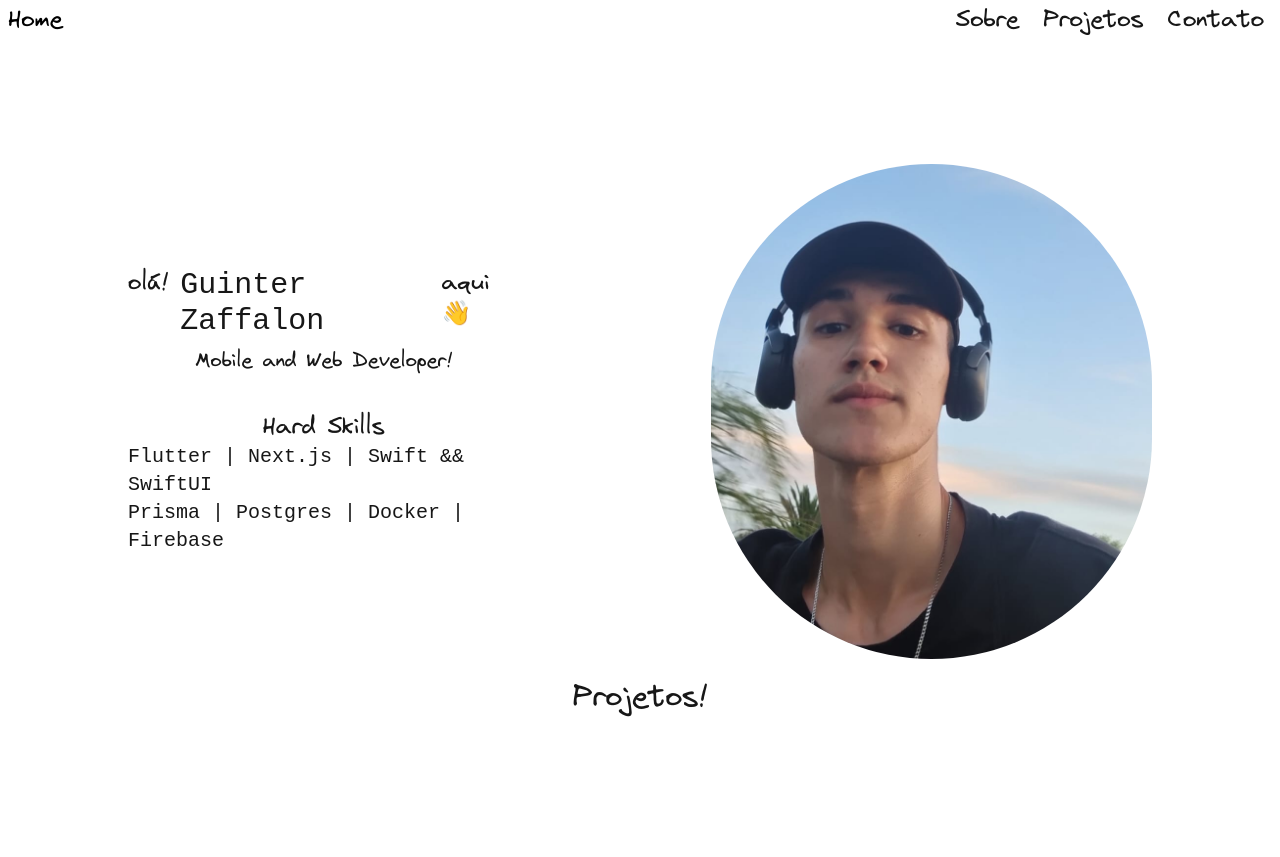
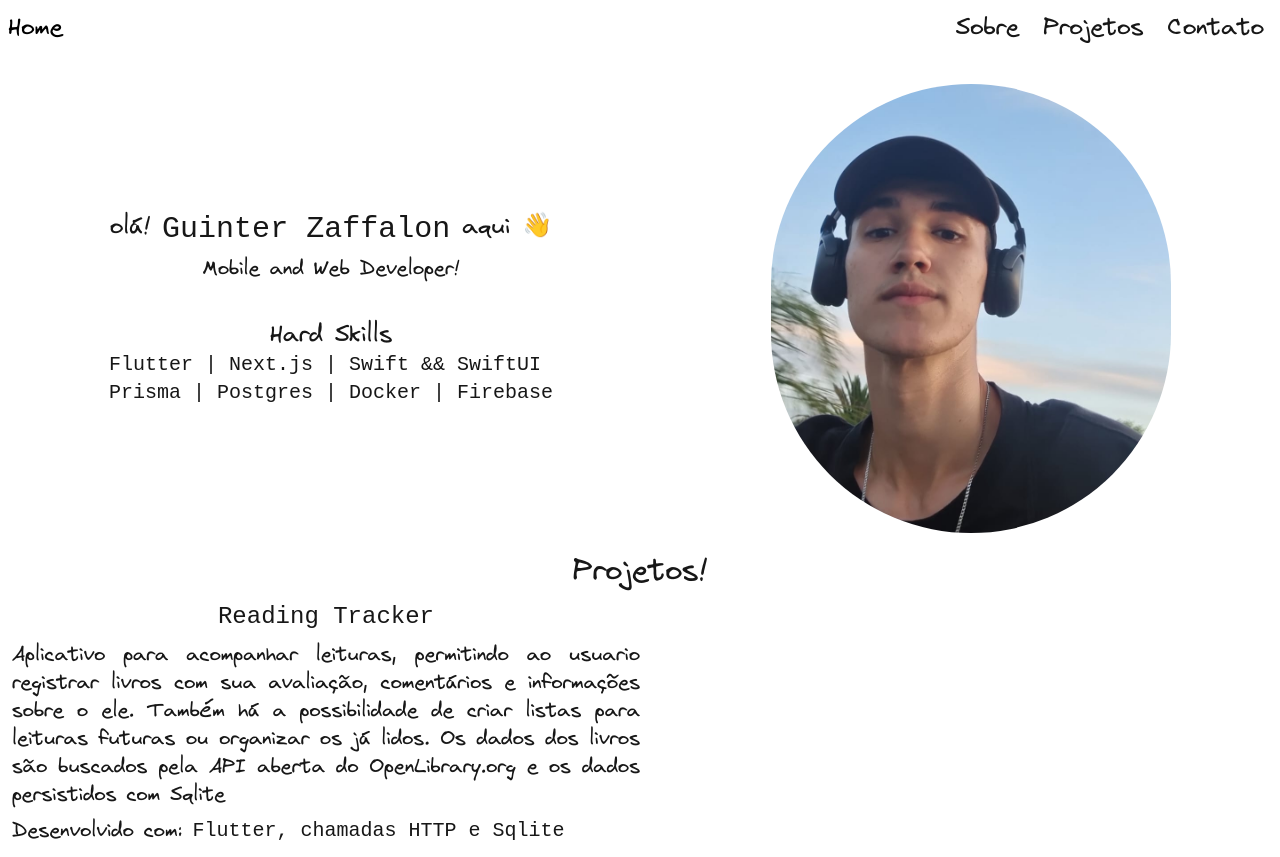
Before and after one commit to GuinterZaffalon/guinter-website, a Next.js app: page / in a window 1280 px wide. Before the commit the page ends 800 px from the top, so only its background shows below. Built offline with nearby package versions, Linux system fonts and the light colour scheme.

Commit message:
refatoração do front e começo do novo componente

```diff
--- a/src/app/componentes/header.tsx
+++ b/src/app/componentes/header.tsx
@@ -1,6 +1,6 @@
 export async function Header() {
     return(
-        <div className="flex justify-between pt-1">
+        <div className="flex justify-between mt-3">
             <div className="font-virgil text-black text-2xl pl-2">
                 Home
             </div>
--- a/src/app/componentes/readingTracker.tsx
+++ b/src/app/componentes/readingTracker.tsx
@@ -0,0 +1,18 @@
+export default function ReadingTracker() {
+    return (
+        <div className="w-full flex flex-row p-3">
+            <div className="flex flex-col w-1/2 gap-2">
+                <span className="text-2xl font-jetbrainsmono items-center justify-center flex">Reading Tracker</span>
+                <span className="text-xl font-virgil text-justify"> Aplicativo para acompanhar leituras, permitindo ao
+                    usuario registrar livros com sua avaliação, comentários
+                    e informações sobre o ele. Também há a possibilidade
+                    de criar listas para leituras futuras ou organizar os
+                    já lidos. Os dados dos livros são buscados pela API aberta do OpenLibrary.org e os dados persistidos com Sqlite</span>
+                <span className="text-xl font-virgil">Desenvolvido com: <span className="font-jetbrainsmono">Flutter, chamadas HTTP e Sqlite</span> </span>
+            </div>
+            <div className="w-1/2">
+
+            </div>
+        </div>
+    )
+}
--- a/src/app/page.tsx
+++ b/src/app/page.tsx
@@ -1,13 +1,14 @@
 import icon from "../imagens/pipiipipi 1.png"
 import Image from 'next/image'
 import { Header } from "./componentes/header";
+import ReadingTracker from "./componentes/readingTracker";
 
 export default function Home() {
   return (
     <div className="w-full min-h-screen bg-white">
       <Header />
-      <div className="flex-row flex w-4/5 mx-auto gap-48">
-        <div className="flex flex-col justify-center items-center gap-2 mt-32">
+      <div className="flex-row flex mx-auto justify-around mt-10">
+        <div className="flex flex-col justify-center items-center gap-2">
           <div className="flex flex-row gap-3">
             <span className="text-2xl font-virgil">olá!</span>
             <span className="text-3xl font-jetbrainsmono">Guinter Zaffalon</span>
@@ -22,18 +23,17 @@ export default function Home() {
             </span>
           </div>
         </div>
-        <div className="flex mt-32">
         <Image
           src={icon}
           alt="icon do us"
-            height={500}
-            width={500}
+          height={400}
+          width={400}
           className=" rounded-full object-cover"
         />
       </div>
-      </div>
-      <div className="items-center flex justify-center mt-5">
+      <div className="items-center flex flex-col justify-center mt-5">
         <span className="text-3xl font-virgil">Projetos!</span>
+        <ReadingTracker />
       </div>
     </div>
   )
```
Lines whose indentation alone changed are shown as unchanged.
